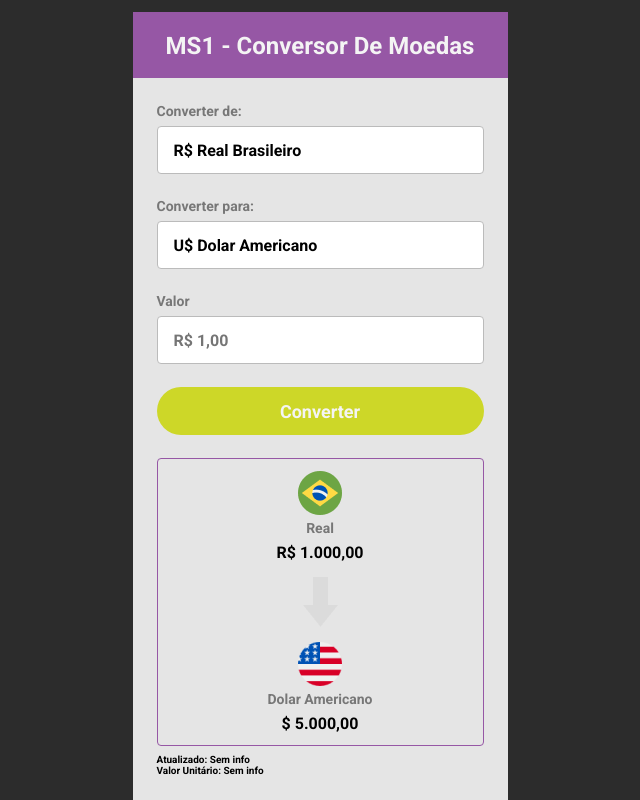
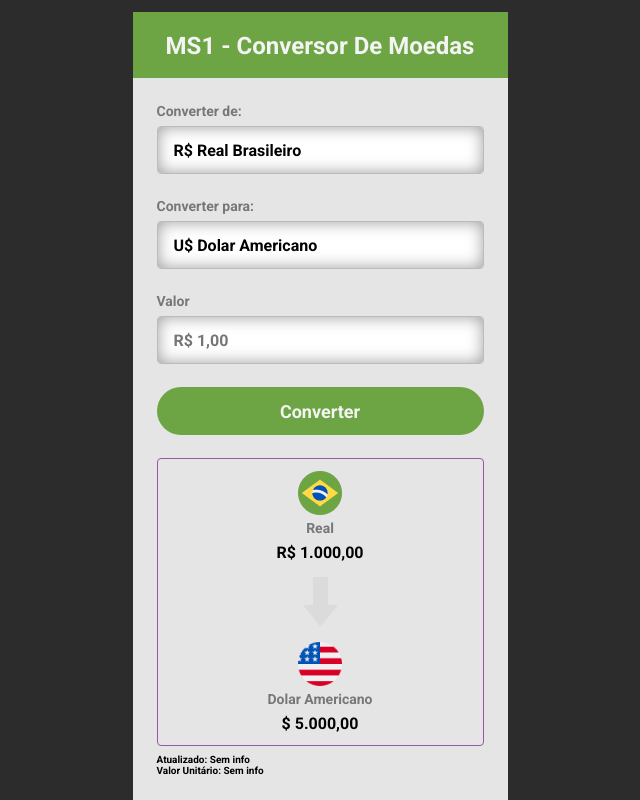
Before and after one commit to buscarato/ConversorMoeda, a plain HTML site: page index.html in a window 1280 px wide. Shown: the whole page, without its empty margins (320-960 px from the left). Drawn offline with Linux system fonts and the light colour scheme.

Commit message:
03 Ajuste Cores

```diff
--- a/index.html
+++ b/index.html
@@ -29,7 +29,7 @@
         </select>
 
         <p class="Paragrafo"><b>Valor</b></p>
-        <input id="input" placeholder="R$ 1,00" type="number">
+        <input class="select" id="input" placeholder="R$ 1,00" type="number">
 
         <button id="botao">Converter</button>
 
@@ -77,6 +77,7 @@
         font-size: 14px;
         line-height: 18px;
 
+
     }
 
 
@@ -84,7 +85,7 @@
         color: white;
         width: 375px;
         height: 66px;
-        background: #9657A5;
+        background: rgb(109, 165, 68);
         margin-left: auto;
         margin-right: auto;
         margin-top: 12px;
@@ -126,6 +127,7 @@
         padding-left: 16px;
         font-size: 16px;
         font-weight: bold;
+        box-shadow: inset 0 0 1em rgb(156, 156, 158);
     }
 
     #input {
@@ -144,7 +146,7 @@
     }
 
     #botao {
-        background: #CDD728;
+        background: rgb(109, 165, 68);
         border-radius: 25px;
         height: 48px;
         width: 327px;
```
